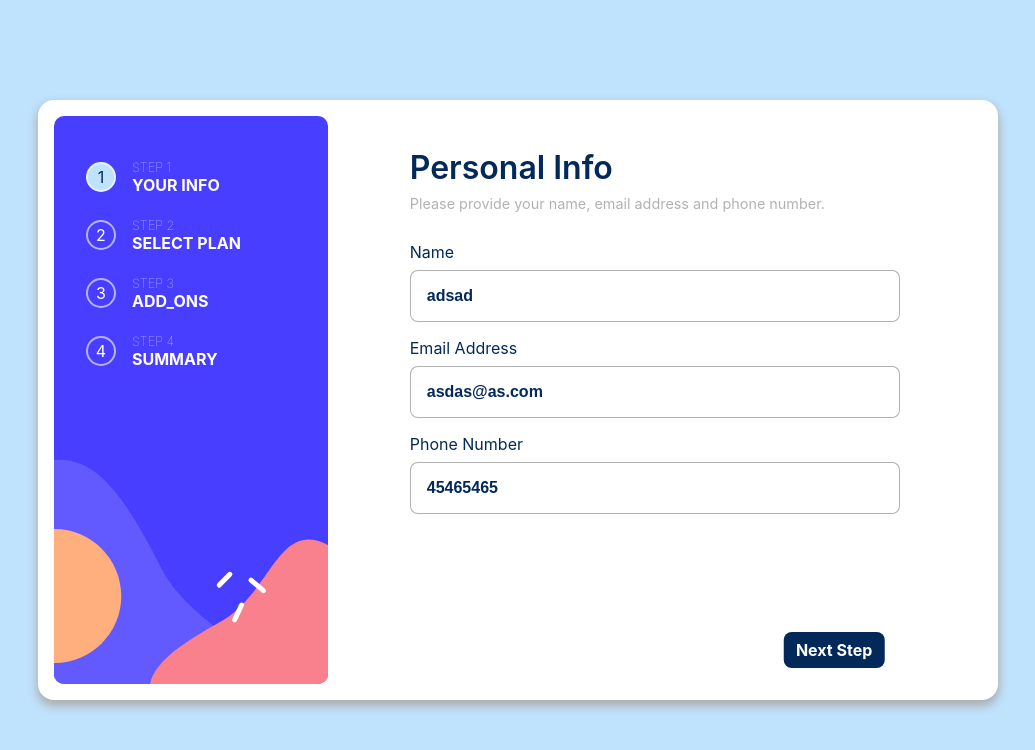
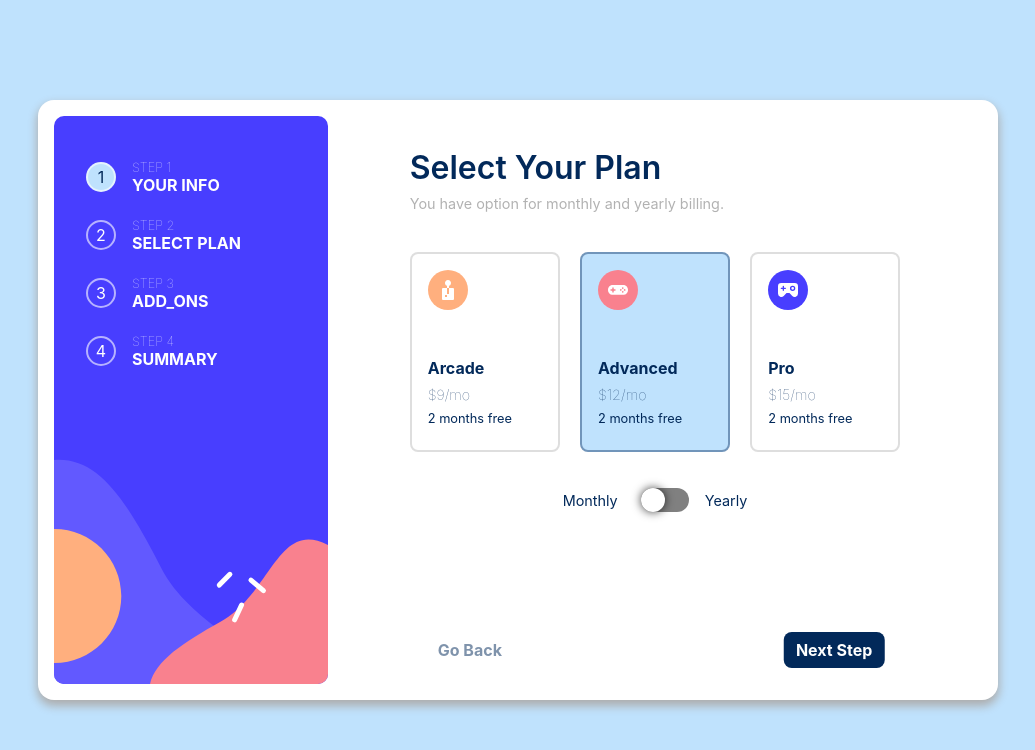
Before and after one commit to abhay8696/multi-step-form, a React (Create React App) app: page / in a window 1280 px wide. Both pictures are taken after a click on the button "Next Step". Shown: the top 750 px of the page, without its empty margins (122-1157 px from the left). Built offline with nearby package versions, Linux system fonts and the light colour scheme.

Commit message:
completed step3 form submition function

```diff
--- a/src/App.js
+++ b/src/App.js
@@ -1,3 +1,4 @@
+import React, { useState } from 'react';
 //styles
 import './styles/App.css';
 //components
@@ -5,10 +6,36 @@ import Sidebar from './components/sidebar';
 import AppBody from './components/appBody';
 
 function App() {
+  //states
+  const
+  [ currnetPage, setCurrentPage ] = useState(1),
+  [ appData, setAppData ] = useState({});
+  //functions
+  const
+  changePage = back=> {
+      if(back) setCurrentPage(currnetPage-1);
+      else setCurrentPage(currnetPage+1);
+  },
+  updateAppData = data=>{
+      const { name, value, goback, planType, isMonthlyPlan} = data;
+      console.log({name, value})
+      setAppData({ ...appData, [name]: value });
+      if(goback) setCurrentPage(currnetPage-1);
+      else if(currnetPage===5) setCurrentPage(1);
+      else setCurrentPage(currnetPage+1);
+  }
+
   return (
     <div className="App">
-      <Sidebar />
-      <AppBody />
+      <Sidebar
+        currnetPage={currnetPage}
+      />
+      <AppBody
+        currnetPage={currnetPage}
+        changePage={changePage}
+        updateAppData={updateAppData}
+        appData={appData}
+      />
     </div>
   );
 }
--- a/src/components/appBody.js
+++ b/src/components/appBody.js
@@ -1,4 +1,4 @@
-import React from 'react';
+import React, { useState } from 'react';
 //styles
 import '../styles/appBody.css'
 //components
@@ -8,14 +8,36 @@ import Step3 from './step3';
 import Step4 from './step4';
 import Step5 from './step5';
 
-const AppBody = () => {
+const AppBody = props => {
+    const {currnetPage ,changePage ,updateAppData, appData} = props
+    // functions
+    const
+    displayPage = ()=> {
+        let comp;
+        switch (currnetPage) {
+            case 1:
+                comp = <Step1 updateAppData={updateAppData} changePage={changePage} appData={appData}/>
+                break;
+            case 2:
+                comp = <Step2 updateAppData={updateAppData} changePage={changePage} appData={appData}/>
+                break;
+            case 3:
+                comp = <Step3 updateAppData={updateAppData} changePage={changePage} appData={appData}/>
+                break;
+            case 4:
+                comp = <Step4 updateAppData={updateAppData} changePage={changePage} appData={appData}/>
+                break;
+            case 5:
+                comp = <Step5 updateAppData={updateAppData} changePage={changePage} appData={appData}/>
+                break;
+            default:
+                comp = <Step1 updateAppData={updateAppData} changePage={changePage} appData={appData}/>
+          }
+          return comp;
+    }
     return (
         <div className='appBody'>
-            <Step1 />
-            {/* <Step2 /> */}
-            {/* <Step3 /> */}
-            {/* <Step4 /> */}
-            {/* <Step5 /> */}
+            {displayPage()}
         </div>
     );
 };
--- a/src/components/step1.js
+++ b/src/components/step1.js
@@ -1,14 +1,17 @@
 import React, { useState } from 'react';
 import '../styles/appBody.css'
 
-const Step1 = () => {
+const Step1 = props => {
+    //props
+    const {changePage, updateAppData} = props;
     //states
     const [formData, setFormData] = useState({ name: 'adsad', email: 'asdas@as.com', phone: '45465465' });
     //functions
     const
     submitForm1 = (evt)=>{
         evt.preventDefault();
-        console.log(formData);
+        updateAppData({name: 'form1', value:formData});
+        changePage();
     },
     handleChange = (event) => {
       const { name, value } = event.target;
--- a/src/components/step2.js
+++ b/src/components/step2.js
@@ -1,4 +1,4 @@
-import React from 'react';
+import React, { useRef, useState } from 'react';
 //styles
 import '../styles/appBody.css';
 import '../styles/extra.css';
@@ -7,7 +7,27 @@ import arcade from '../assets/images/icon-arcade.svg';
 import advanced from '../assets/images/icon-advanced.svg';
 import pro from '../assets/images/icon-pro.svg';
 
-const Step2 = () => {
+const Step2 = props => {
+    //props
+    const {changePage, updateAppData} = props;
+    //states
+    const
+    [planType, setPlanType] = useState('Advanced'),
+    [isMonthlyPlan, setIsMonthlyPlan] = useState(true);
+    // functions
+    const
+    handleSquare = val=>{
+        setPlanType(val);
+    },
+    sqaureClass = sqrNo=> {
+        if(sqrNo===1 && planType==='Arcade') return 'square selected';
+        if(sqrNo===2 && planType==='Advanced') return 'square selected';
+        if(sqrNo===3 && planType==='Pro') return 'square selected';
+        return 'square';
+    },
+    handleSubmit = ()=> {
+        updateAppData({name: 'form2', value: {planType, isMonthlyPlan}})
+    }
     return (
         <div className='formBody step2'>
             <div className='stepHead'>
@@ -16,47 +36,58 @@ const Step2 = () => {
             </div>
             <div className='stepBody stepBody2'>
                 <div className='squareArea'>
-                    <div className='square square1 '>
+                    <div className={sqaureClass(1)} onClick={()=> handleSquare('Arcade')}>
                         <span className='squareIcon'>
                             <img src={arcade} />
                         </span>
                         <div className='squareTexts'>
                             <span className='squareName'>Arcade</span>
-                            <span className='squarePrice'>$9/mo</span>
+                            <span className='squarePrice'>
+                                {isMonthlyPlan ? '$9/mo' : '$90/yr'}
+                            </span>
                             <span className='squareMsg'>2 months free</span>
                         </div>
                     </div>
-                    <div className='square square1 selected'>
+                    <div className={sqaureClass(2)} onClick={()=> handleSquare('Advanced')}>
                         <span className='squareIcon'>
                             <img src={advanced} />
                         </span>
                         <div className='squareTexts'>
                             <span className='squareName'>Advanced</span>
-                            <span className='squarePrice'>$12/mo</span>
+                            <span className='squarePrice'>
+                                {isMonthlyPlan ? '$12/mo' : '$120/yr'}
+                            </span>
                             <span className='squareMsg'>2 months free</span>
                         </div>
                     </div>
-                    <div className='square square1'>
+                    <div className={sqaureClass(3)} onClick={()=> handleSquare('Pro')}>
                         <span className='squareIcon'>
                             <img src={pro} />
                         </span>
                         <div className='squareTexts'>
                             <span className='squareName'>Pro</span>
-                            <span className='squarePrice'>$150/mo</span>
+                            <span className='squarePrice'>
+                                {isMonthlyPlan ? '$15/mo' : '$150/yr'}
+                            </span>
                             <span className='squareMsg'>2 months free</span>
                         </div>
                     </div>
                 </div>
                 <div className='monthYearSwitch'>
                     <span id='month'>Monthly</span>
-                    <input type="checkbox" id="switch" className='toggleInput'/>
+                    <input
+                    type="checkbox"
+                    id="switch"
+                    className='toggleInput'
+                    onChange={()=> setIsMonthlyPlan(!isMonthlyPlan)}
+                    />
                     <label for="switch" className='toggle'>Toggle</label>
                     <span id='year'>Yearly</span>
                 </div>
             </div>
             <div className='formButtons'>
-                <div className='backButton'>Go Back</div>
-                <div className='nextButton'>Next Step</div>
+                <div className='backButton'onClick={()=> changePage(true)}>Go Back</div>
+                <div className='nextButton' onClick={()=> handleSubmit()}>Next Step</div>
             </div>
         </div>
     );
--- a/src/components/step3.js
+++ b/src/components/step3.js
@@ -1,9 +1,37 @@
-import React from 'react';
+import React, { useState } from 'react';
 //styles
 import '../styles/appBody.css';
 
 
-const Step3 = () => {
+const Step3 = props => {
+    //props
+    const { currnetPage ,changePage ,updateAppData, appData } = props;
+
+    let isMonthlyPlan = appData?.form2?.isMonthlyPlan;
+    //states
+    const
+    [add_onData, setAdd_onData] = useState(['','','']);
+    //functions
+    const
+    handleSquare = (checked, val)=>{
+        let arr = ['Online Service', 'Larger Storage', 'Customizable profile']
+        let arr2 = add_onData;
+        if(checked) arr2[val] = arr[val];
+        if(!checked) arr2[val] = '';
+
+        setAdd_onData([...arr2]);
+
+        console.log(arr2)
+    },
+    handleSubmit = ()=> {
+        updateAppData({name: 'form3', value: [...add_onData]});
+    },
+    sqaureClass = sqrNo=> {
+        if(sqrNo===1 && add_onData[0]==='Online Service') return 'square step3Square selected';
+        if(sqrNo===2 && add_onData[1]==='Larger Storage') return 'square step3Square selected';
+        if(sqrNo===3 && add_onData[2]==='Customizable profile') return 'square step3Square selected';
+        return 'square step3Square';
+    }
     return (
         <div className='formBody step3'>
             <div className='stepHead'>
@@ -12,35 +40,41 @@ const Step3 = () => {
             </div>
             <div className='stepBody stepBody2'>
                 <div className='squareArea'>
-                    <div className='square step3Square '>
-                        <input type='checkbox' className='step3Checkbox'/>
+                    <div className={sqaureClass(1)}>
+                        <input type='checkbox' className='step3Checkbox' onClick={e=> handleSquare(e.target.checked, 0)}/>
                         <div className='squareTexts'>
                             <span className='squareName'>Online Service</span>
                             <span className='squareMsg'>Access to multiplayer games</span>
                         </div>
-                        <div className='squarePrice'>+$1/mo</div>
+                        <div className='squarePrice'>
+                            {isMonthlyPlan ? '+$1/mo' : '+$10/yr'}
+                        </div>
                     </div>
-                    <div className='square step3Square selected'>
-                        <input type='checkbox' className='step3Checkbox'/>
+                    <div className={sqaureClass(2)}>
+                        <input type='checkbox' className='step3Checkbox' onClick={e=> handleSquare(e.target.checked, 1)}/>
                         <div className='squareTexts'>
                             <span className='squareName'>Larger Storage</span>
                             <span className='squareMsg'>Extra 1TB of cloud save</span>
                         </div>
-                        <div className='squarePrice'>+$2/mo</div>
+                        <div className='squarePrice'>
+                            {isMonthlyPlan ? '+$2/mo' : '+$20/yr'}
+                        </div>
                     </div>
-                    <div className='square step3Square'>
-                        <input type='checkbox' className='step3Checkbox'/>
+                    <div className={sqaureClass(3)}>
+                        <input type='checkbox' className='step3Checkbox' onClick={e=> handleSquare(e.target.checked, 2)}/>
                         <div className='squareTexts'>
                             <span className='squareName'>Customizable profile</span>
                             <span className='squareMsg'>Custom theme on your profile</span>
                         </div>
-                        <div className='squarePrice'>+$2/mo</div>
+                        <div className='squarePrice'>
+                            {isMonthlyPlan ? '+$2/mo' : '+$20/yr'}
+                        </div>
                     </div>
                 </div>
             </div>
             <div className='formButtons'>
-                <div className='backButton'>Go Back</div>
-                <div className='nextButton'>Next Step</div>
+                <div className='backButton'onClick={()=> changePage(true)}>Go Back</div>
+                <div className='nextButton' onClick={()=> handleSubmit()}>Next Step</div>
             </div>
         </div>
     );
```
